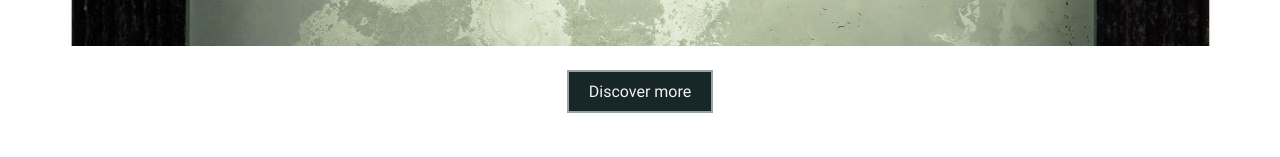
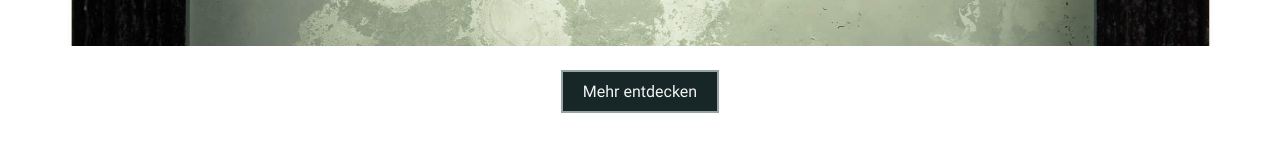
Before and after one commit to GfsTee/my-new-hp, a Next.js app: page /malerei in a window 1280 px wide. Shown: the part 795-952 px from the top of the page. Built offline with nearby package versions, Linux system fonts and the light colour scheme.

Commit message:
button text changed

```diff
--- a/components/MalereiJahre.js
+++ b/components/MalereiJahre.js
@@ -10,7 +10,7 @@ const MalereiJahre = (props) => {
                 </Link>
                 <figcaption>
                     <Link href={`/malerei/${props.ele.year}`}>
-                        <a>Discover more</a>
+                        <a>Mehr entdecken</a>
                     </Link>
 
                 </figcaption>
```
